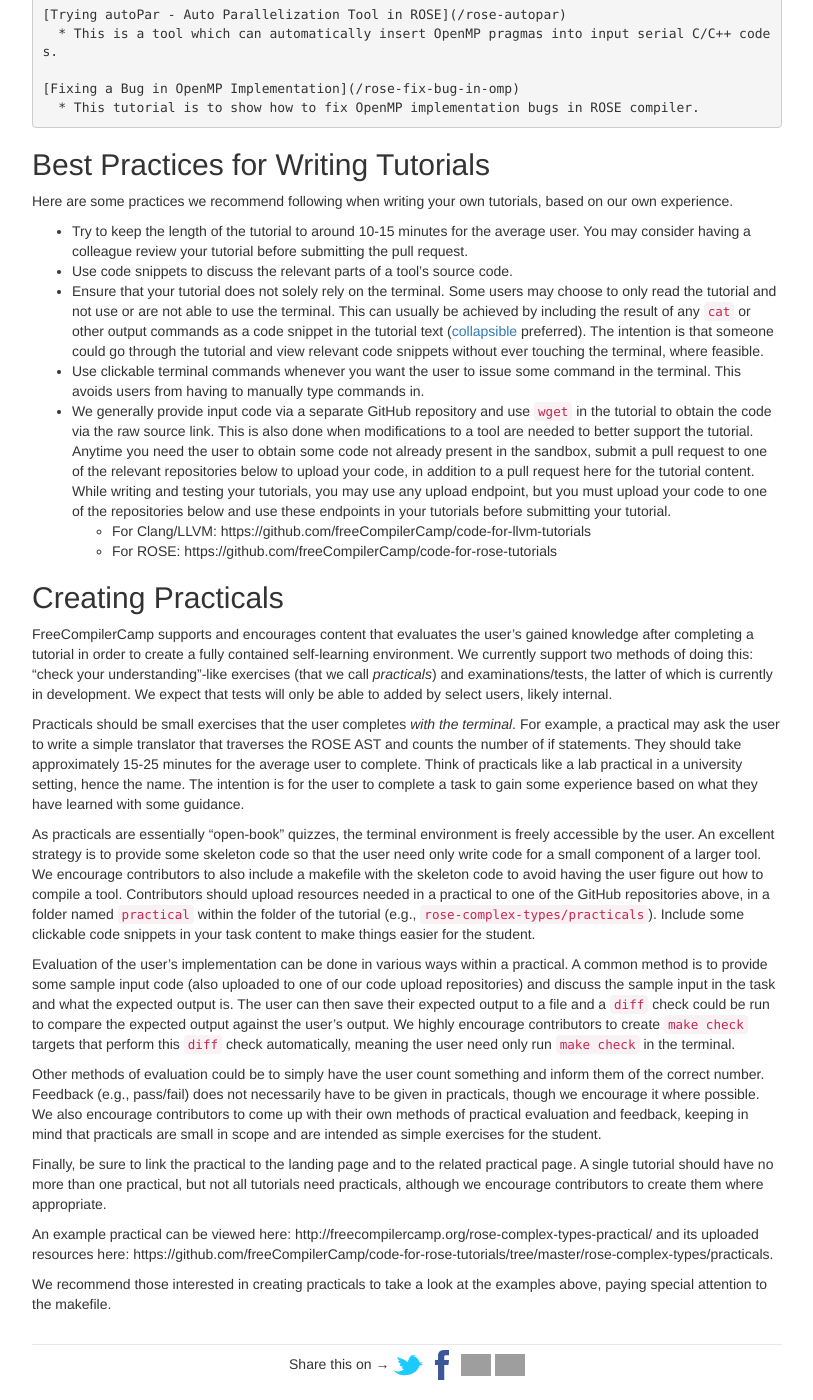
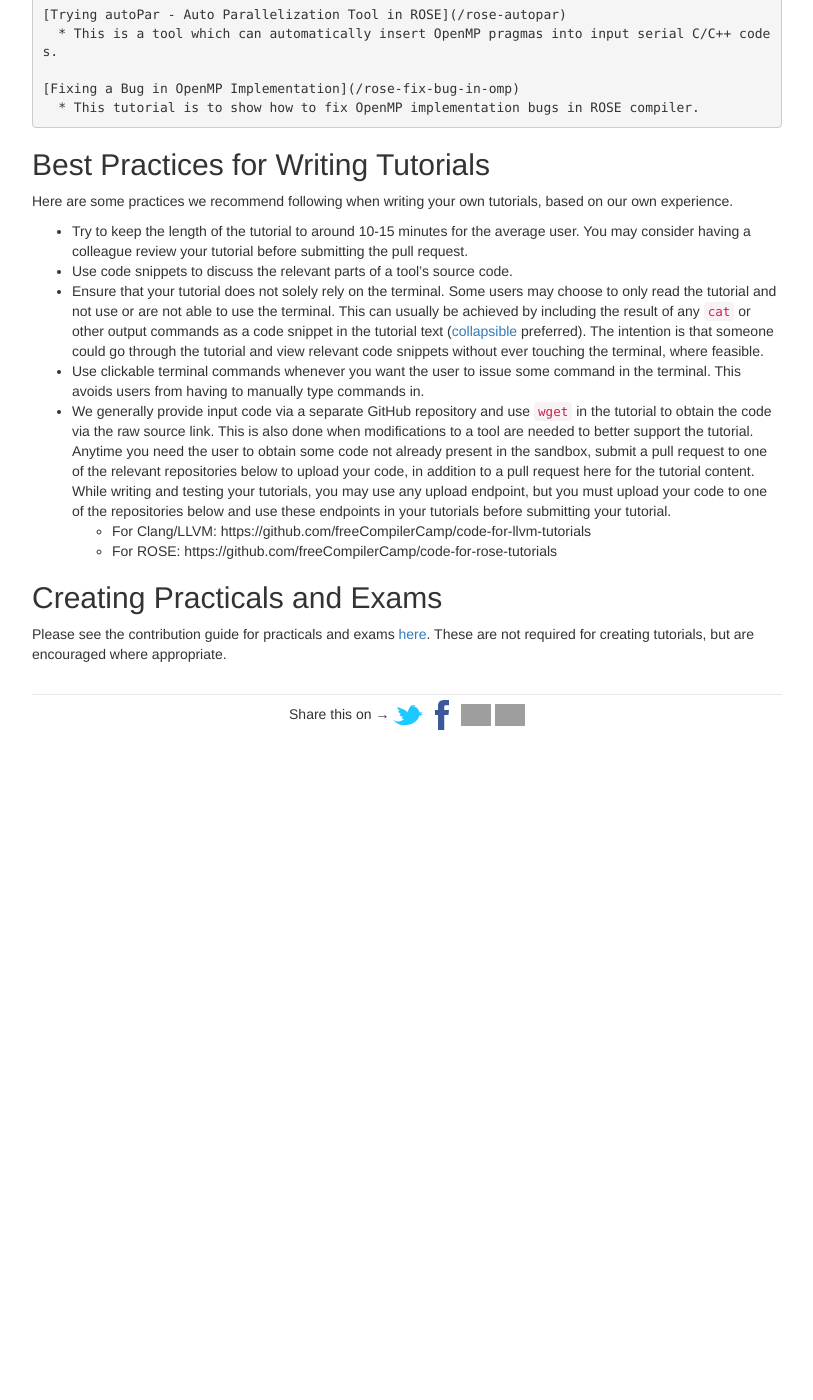
Before and after one commit to freeCompilerCamp/freecompilercamp.github.io, a Jekyll site: the page built from contribute.md, in a window 1280 px wide and 1400 px high, scrolled down 1756 px. Shown: the whole window, without its empty margins (38-851 px from the left). Built offline with Jekyll 4.4.1, drawn with Linux system fonts in a browser that asks for light colours; nearby versions of some CDN libraries; our own code applies the rules of GitHub Pages for plain Markdown files; after the commit the page ends 2506 px from its top, so only the background shows below that; grey boxes are pictures that could not be loaded.

Commit message:
Update contribute guide
Add guides for creating practicals and exams.

```diff
--- a/contribute.md
+++ b/contribute.md
@@ -79,25 +79,11 @@
 Here are some practices we recommend following when writing your own tutorials, based on our own experience.
   * Try to keep the length of the tutorial to around 10-15 minutes for the average user. You may consider having a colleague review your tutorial before submitting the pull request.
   * Use code snippets to discuss the relevant parts of a tool's source code.
-  * Ensure that your tutorial does not solely rely on the terminal. Some users may choose to only read the tutorial and not use or are not able to use the terminal. This can usually be achieved by including the result of any `cat` or other output commands as a code snippet in the tutorial text ([collapsible](https://github.com/freeCompilerCamp/freecompilercamp.github.io/blob/master/styling-guide.md#collapsible-code-snippets) preferred). The intention is that someone could go through the tutorial and view relevant code snippets without ever touching the terminal, where feasible.
+  * Ensure that your tutorial does not solely rely on the terminal. Some users may choose to only read the tutorial and not use or are not able to use the terminal. This can usually be achieved by including the result of any `cat` or other output commands as a code snippet in the tutorial text ([collapsible](https://github.com/freeCompilerCamp/freecompilercamp.github.io/blob/master/contribute-styling-guide.md#collapsible-code-snippets) preferred). The intention is that someone could go through the tutorial and view relevant code snippets without ever touching the terminal, where feasible.
   * Use clickable terminal commands whenever you want the user to issue some command in the terminal. This avoids users from having to manually type commands in.
   * We generally provide input code via a separate GitHub repository and use `wget` in the tutorial to obtain the code via the raw source link. This is also done when modifications to a tool are needed to better support the tutorial. Anytime you need the user to obtain some code not already present in the sandbox, submit a pull request to one of the relevant repositories below to upload your code, in addition to a pull request here for the tutorial content. While writing and testing your tutorials, you may use any upload endpoint, but you must upload your code to one of the repositories below and use these endpoints in your tutorials before submitting your tutorial.
     * For Clang/LLVM: https://github.com/freeCompilerCamp/code-for-llvm-tutorials
     * For ROSE: https://github.com/freeCompilerCamp/code-for-rose-tutorials
 
-## Creating Practicals
-FreeCompilerCamp supports and encourages content that evaluates the user's gained knowledge after completing a tutorial in order to create a fully contained self-learning environment. We currently support two methods of doing this: "check your understanding"-like exercises (that we call *practicals*) and examinations/tests, the latter of which is currently in development. We expect that tests will only be able to added by select users, likely internal.
-
-Practicals should be small exercises that the user completes *with the terminal*. For example, a practical may ask the user to write a simple translator that traverses the ROSE AST and counts the number of if statements. They should take approximately 15-25 minutes for the average user to complete. Think of practicals like a lab practical in a university setting, hence the name. The intention is for the user to complete a task to gain some experience based on what they have learned with some guidance.
-
-As practicals are essentially "open-book" quizzes, the terminal environment is freely accessible by the user. An excellent strategy is to provide some skeleton code so that the user need only write code for a small component of a larger tool. We encourage contributors to also include a makefile with the skeleton code to avoid having the user figure out how to compile a tool. Contributors should upload resources needed in a practical to one of the GitHub repositories above, in a folder named `practical` within the folder of the tutorial (e.g., `rose-complex-types/practicals`). Include some clickable code snippets in your task content to make things easier for the student.
-
-Evaluation of the user's implementation can be done in various ways within a practical. A common method is to provide some sample input code (also uploaded to one of our code upload repositories) and discuss the sample input in the task and what the expected output is. The user can then save their expected output to a file and a `diff` check could be run to compare the expected output against the user's output. We highly encourage contributors to create `make check` targets that perform this `diff` check automatically, meaning the user need only run `make check` in the terminal.
-
-Other methods of evaluation could be to simply have the user count something and inform them of the correct number. Feedback (e.g., pass/fail) does not necessarily have to be given in practicals, though we encourage it where possible. We also encourage contributors to come up with their own methods of practical evaluation and feedback, keeping in mind that practicals are small in scope and are intended as simple exercises for the student.
-
-Finally, be sure to link the practical to the landing page and to the related practical page. A single tutorial should have no more than one practical, but not all tutorials need practicals, although we encourage contributors to create them where appropriate.
-
-An example practical can be viewed here: http://freecompilercamp.org/rose-complex-types-practical/ and its uploaded resources here: https://github.com/freeCompilerCamp/code-for-rose-tutorials/tree/master/rose-complex-types/practicals.
-
-We recommend those interested in creating practicals to take a look at the examples above, paying special attention to the makefile.
+## Creating Practicals and Exams
+Please see the contribution guide for practicals and exams [here](https://github.com/freeCompilerCamp/freecompilercamp.github.io/blob/master/contribute-practicals-exams.md). These are not required for creating tutorials, but are encouraged where appropriate.
```
Also changed, not shown: contribute-practicals-exams.md (added, +63 -0 lines), contribute-styling-guide.md (renamed from styling-guide.md).
